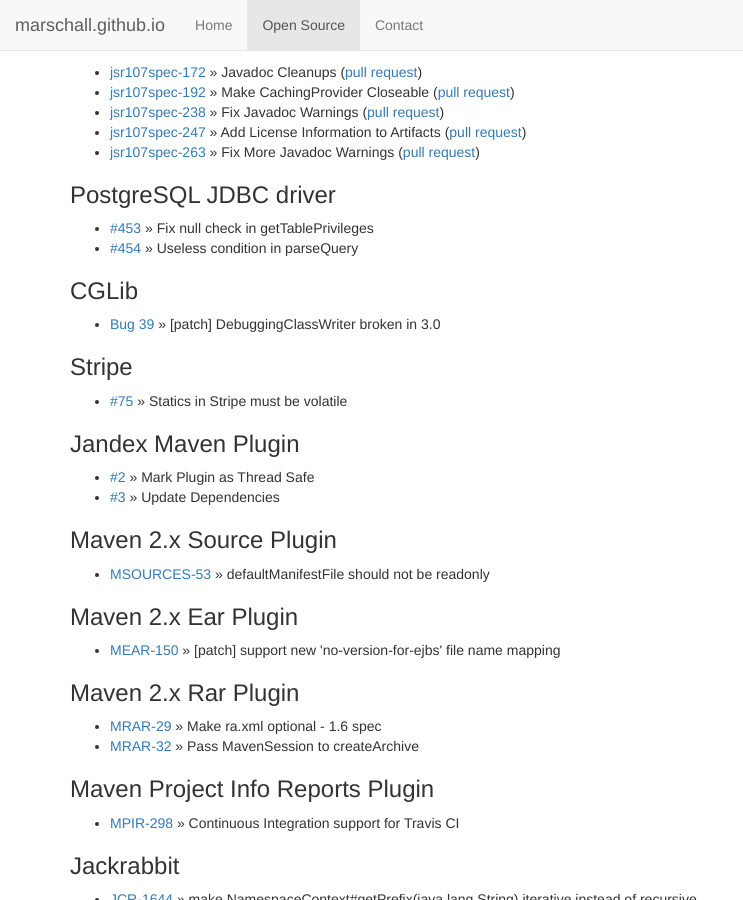
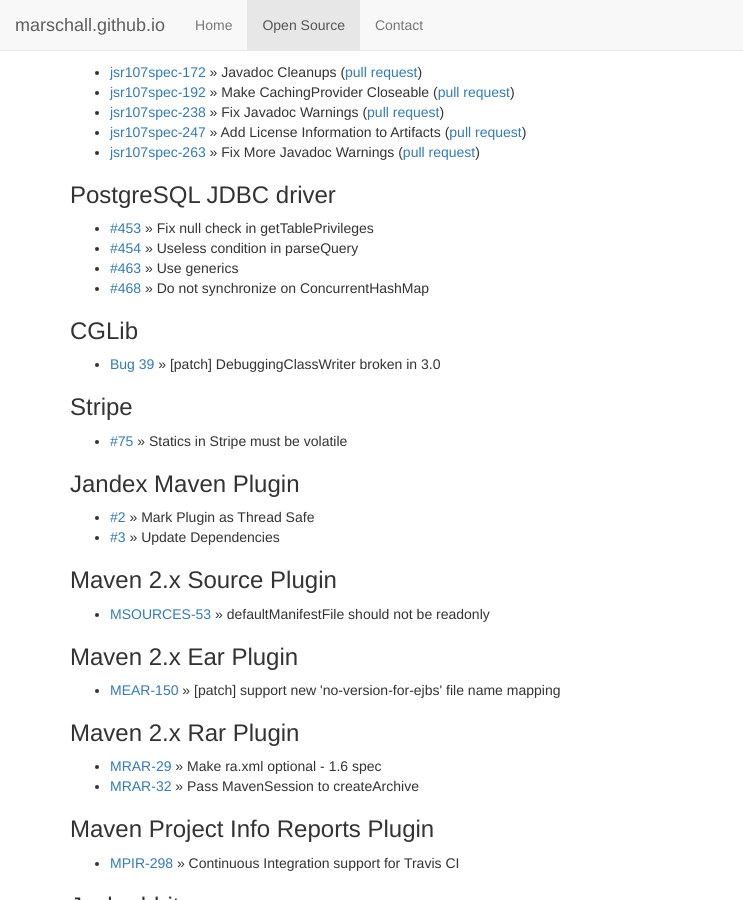
Before and after one commit to marschall/marschall.github.com, a Jekyll site: the page built from open-source.html, in a window 1280 px wide and 900 px high, scrolled down 3015 px. Shown: the whole window, without its empty margins (0-743 px from the left). Built offline with Jekyll 4.4.1, drawn with Linux system fonts in a browser that asks for light colours.

Commit message:
add more pgjdbc

```diff
--- a/open-source.html
+++ b/open-source.html
@@ -206,6 +206,8 @@
 <ul>
   <li><a href="https://github.com/pgjdbc/pgjdbc/pull/453">#453</a> &raquo; Fix null check in getTablePrivileges</li>
   <li><a href="https://github.com/pgjdbc/pgjdbc/pull/454">#454</a> &raquo; Useless condition in parseQuery</li>
+  <li><a href="https://github.com/pgjdbc/pgjdbc/pull/463">#463</a> &raquo; Use generics</li>
+  <li><a href="https://github.com/pgjdbc/pgjdbc/pull/468">#468</a> &raquo; Do not synchronize on ConcurrentHashMap</li>
 </ul>
 <h3>CGLib</h3>
 <ul>
```
